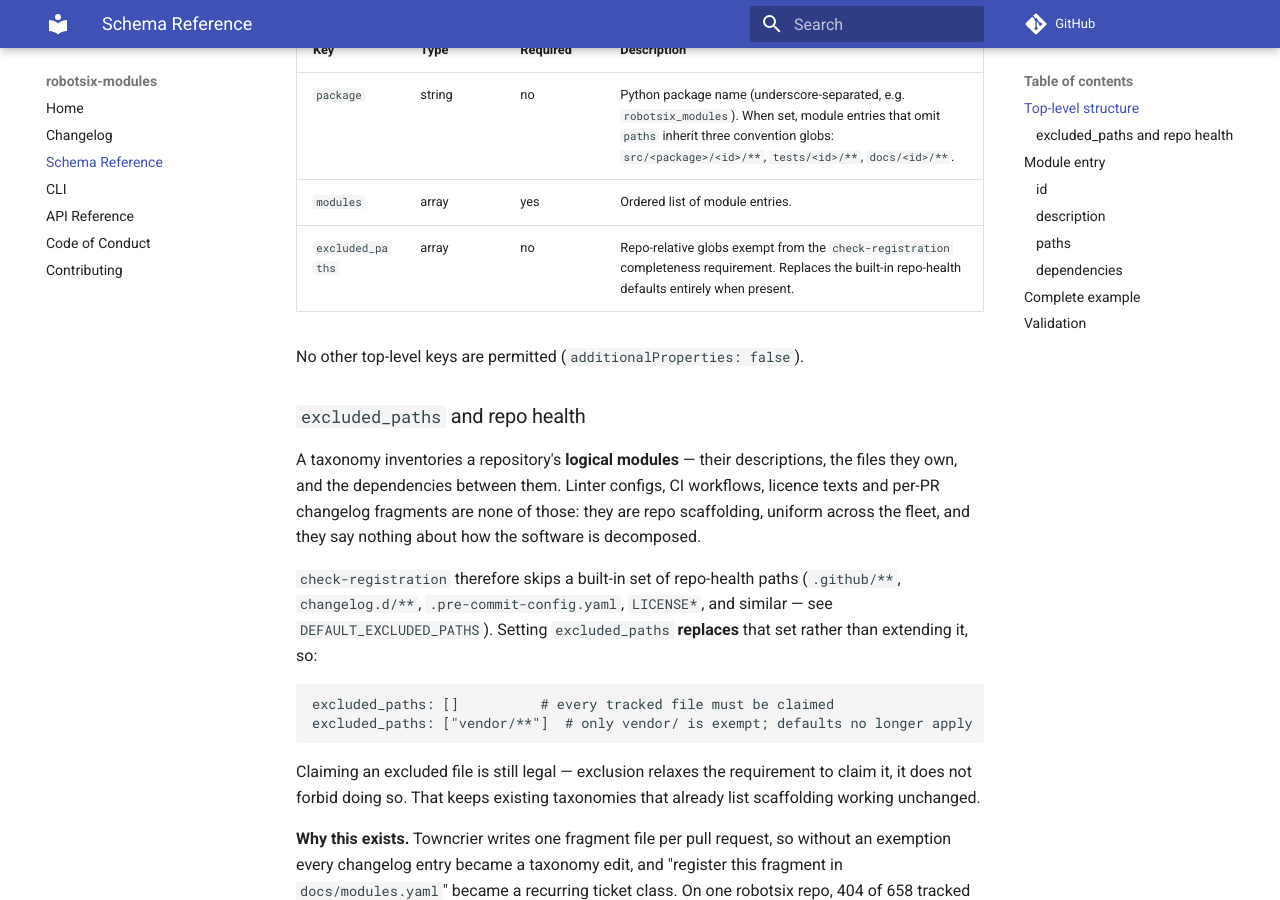
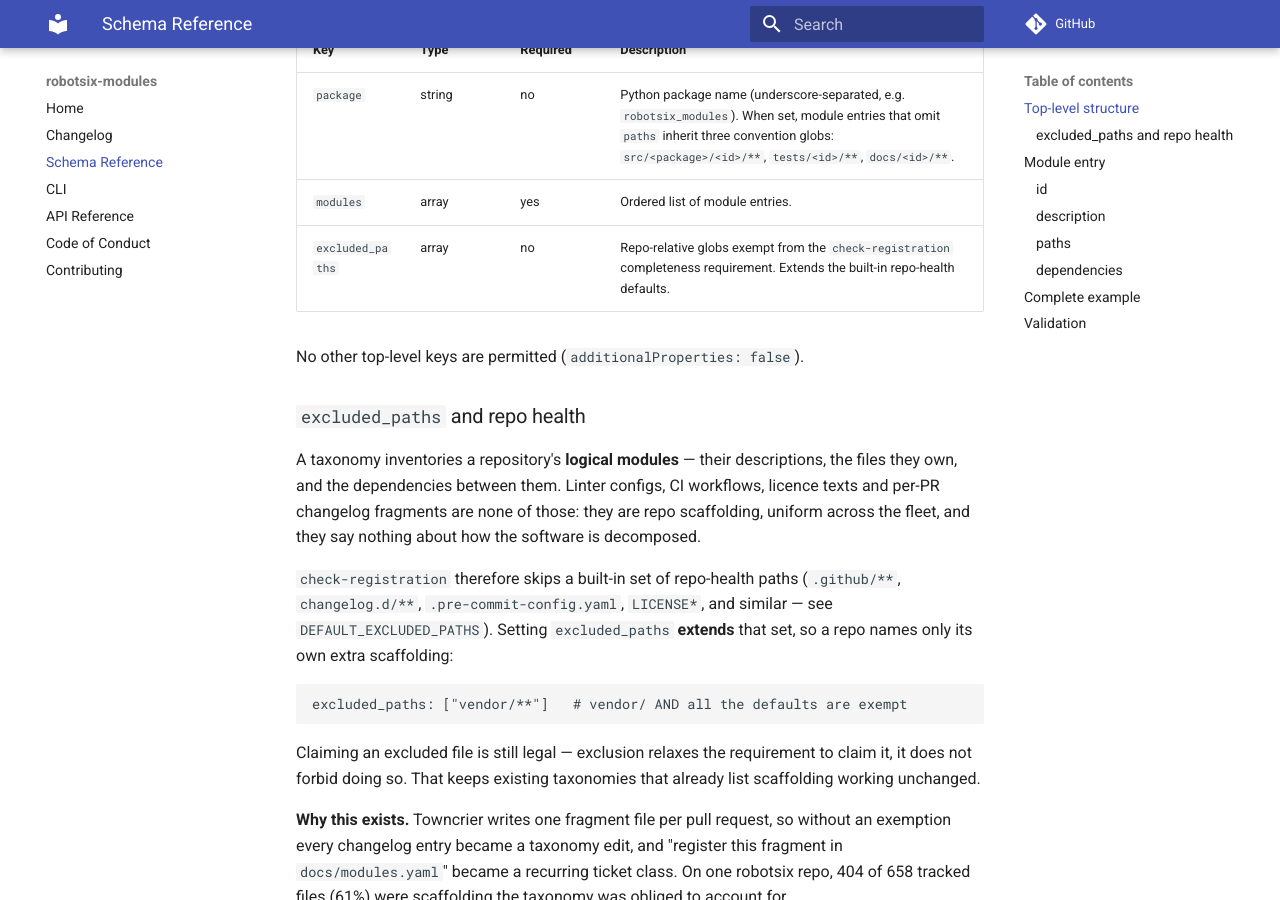
Before and after one commit to damien-robotsix/robotsix-modules, an MkDocs documentation site: the page built from docs/schema-reference.md, in a window 1280 px wide and 900 px high, scrolled down 362 px. Built offline with MkDocs 1.6.1 and Material for MkDocs 9.7.7, drawn with Linux system fonts in a browser that asks for light colours; comment, search, counter and statistics services are not loaded.

Commit message:
fix: excluded_paths extends the defaults instead of replacing them (#272)
I chose replace-not-merge deliberately in #271, on the reasoning that one
source of truth reads better than two. The first real consumer disproved
it: robotsix-ui needs tsconfig.json and vite.config.ts exempt, and under
replace semantics that means restating all 68 defaults to add two entries.
Nobody would do that; they would give up and claim the files instead,
which is the category error the feature exists to remove.

excluded_paths now extends. A repo names only its own extra scaffolding
and inherits the rest.

The defaults also gain what robotsix-ui surfaced:
  - CODEOWNERS (and .github/CODEOWNERS)
  - the JS/TS toolchain: tsconfig.json, vite/vitest/rollup/webpack/babel
    configs, .browserslistrc
  - docs/modules.yaml itself — the taxonomy describes a repo's modules and
    is not one of them, so claiming it was always circular

An empty list now adds nothing rather than disabling the defaults. That
removes the previous way to demand full coverage; no repo used it, and a
repo wanting that can claim its scaffolding explicitly, which still works.

Signed-off-by: Damien SIX <damien.robotsix@gmail.com>
Co-authored-by: Damien SIX <damien.robotsix@gmail.com>

````diff
--- a/docs/schema-reference.md
+++ b/docs/schema-reference.md
@@ -12,7 +12,7 @@ The file must be a YAML object with the following keys:
 | --------- | ------ | -------- | ------------------------------- |
 | `package` | string | no       | Python package name (underscore-separated, e.g. `robotsix_modules`). When set, module entries that omit `paths` inherit three convention globs: `src/<package>/<id>/**`, `tests/<id>/**`, `docs/<id>/**`. |
 | `modules` | array  | yes      | Ordered list of module entries. |
-| `excluded_paths` | array | no | Repo-relative globs exempt from the `check-registration` completeness requirement. Replaces the built-in repo-health defaults entirely when present. |
+| `excluded_paths` | array | no | Repo-relative globs exempt from the `check-registration` completeness requirement. Extends the built-in repo-health defaults. |
 
 No other top-level keys are permitted (`additionalProperties: false`).
 
@@ -26,12 +26,11 @@ about how the software is decomposed.
 
 `check-registration` therefore skips a built-in set of repo-health paths
 (`.github/**`, `changelog.d/**`, `.pre-commit-config.yaml`, `LICENSE*`, and
-similar — see `DEFAULT_EXCLUDED_PATHS`). Setting `excluded_paths` **replaces**
-that set rather than extending it, so:
+similar — see `DEFAULT_EXCLUDED_PATHS`). Setting `excluded_paths` **extends**
+that set, so a repo names only its own extra scaffolding:
 
 ```yaml
-excluded_paths: []          # every tracked file must be claimed
-excluded_paths: ["vendor/**"]  # only vendor/ is exempt; defaults no longer apply
+excluded_paths: ["vendor/**"]   # vendor/ AND all the defaults are exempt
 ```
 
 Claiming an excluded file is still legal — exclusion relaxes the requirement to
--- a/src/robotsix_modules/validation/schemas/modules.schema.yaml
+++ b/src/robotsix_modules/validation/schemas/modules.schema.yaml
@@ -29,9 +29,9 @@ properties:
       minLength: 1
     description: >-
       Repo-relative globs whose files are exempt from the
-      ``check-registration`` completeness requirement. Replaces the built-in
-      repo-health defaults entirely when present, so an empty list restores
-      full coverage. A taxonomy inventories LOGICAL MODULES; linter configs,
+      ``check-registration`` completeness requirement. EXTENDS the built-in
+      repo-health defaults — name only this repo's extra scaffolding and
+      inherit the rest. A taxonomy inventories LOGICAL MODULES; linter configs,
       CI workflows and per-PR changelog fragments are repo scaffolding and
       say nothing about how the software is decomposed. Claiming an excluded
       file remains legal — exclusion only relaxes the requirement to claim it.
````
Also changed, not shown: changelog.d/exclusions-extend-defaults.bugfix.md (added, +6 -0 lines), 2 other files.
